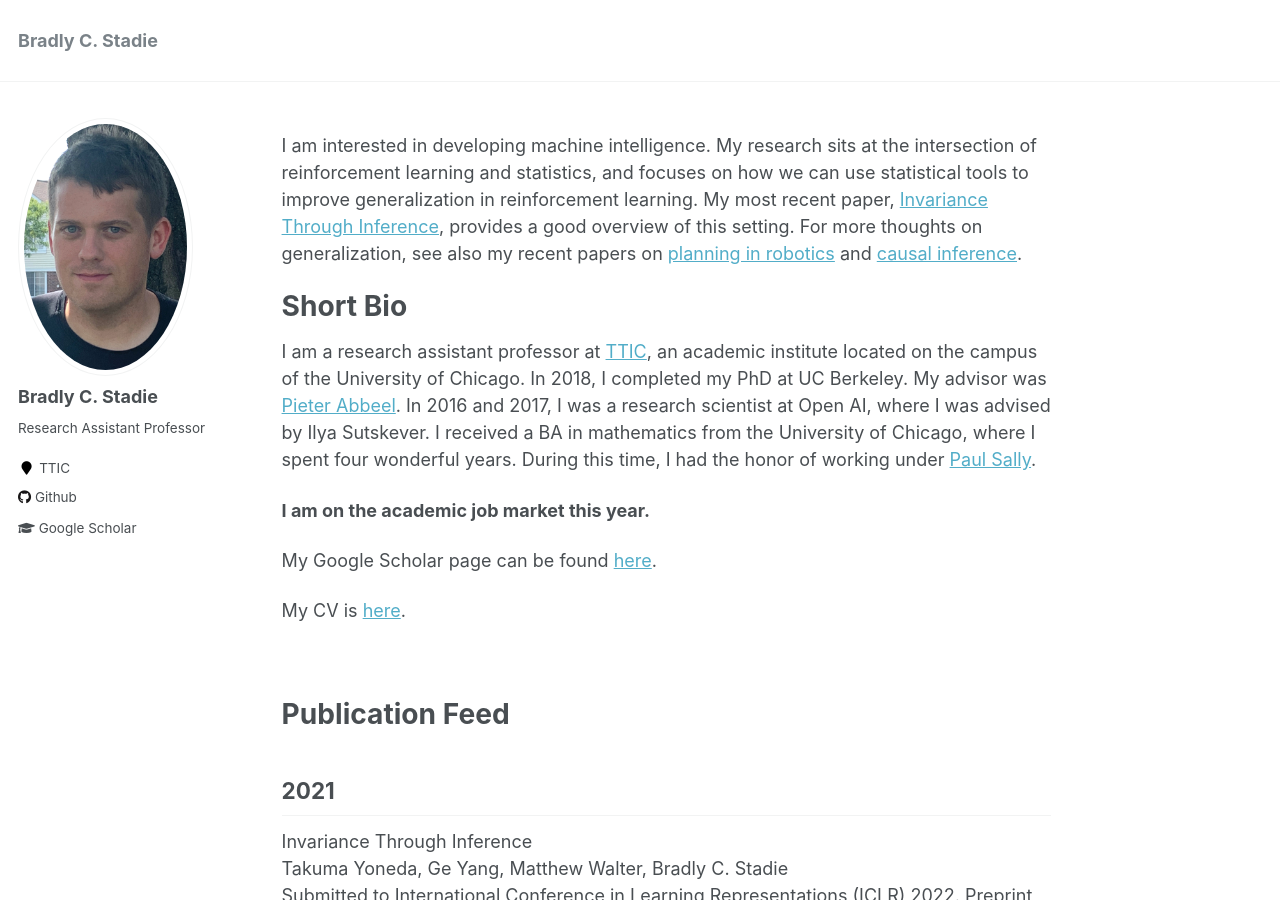
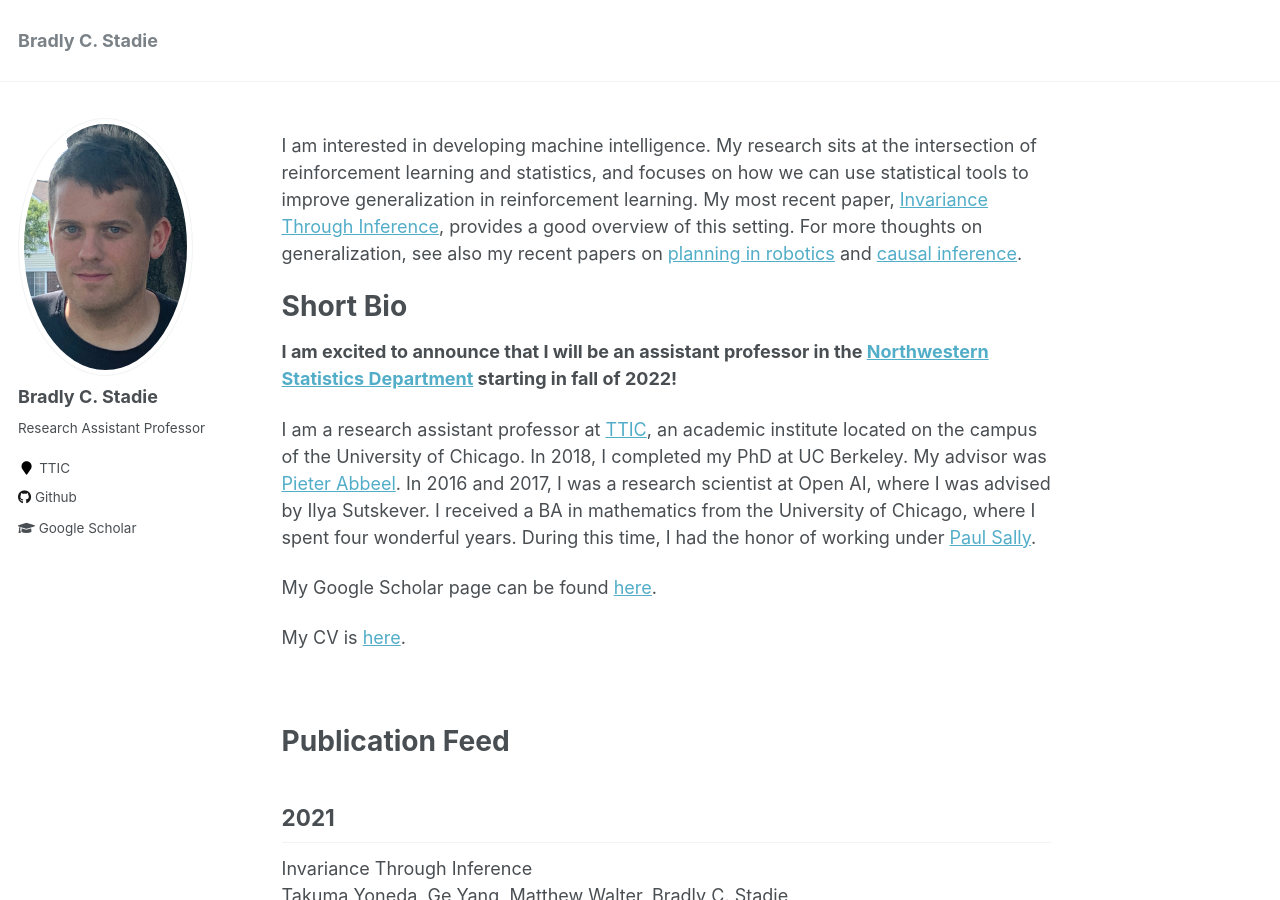
Before and after one commit to bstadie/bstadie.github.io, a Jekyll site: the page built from _pages/about.md, in a window 1280 px wide and 900 px high. Built offline with Jekyll 4.4.1, drawn with Linux system fonts in a browser that asks for light colours.

Commit message:
Big news
Big news!

```diff
--- a/_pages/about.md
+++ b/_pages/about.md
@@ -12,6 +12,8 @@ I am interested in developing machine intelligence. My research sits at the inte
 
 Short Bio
 ======
+**I am excited to announce that I will be an assistant professor in the [Northwestern Statistics Department](https://statistics.northwestern.edu/.) starting in fall of 2022!**
+
 I am a research assistant professor at [TTIC](https://www.ttic.edu/), an academic institute located on the campus of the University of Chicago.
 In 2018, I completed my PhD at UC Berkeley. My advisor was [Pieter Abbeel](http://people.eecs.berkeley.edu/~pabbeel/).
 In 2016 and 2017, I was a research scientist at Open AI, where I was advised by Ilya Sutskever.
@@ -19,7 +21,6 @@ I received a BA in mathematics from the University of Chicago, where I spent fou
 During this time, I had the honor of working under
 [Paul Sally](https://en.wikipedia.org/wiki/Paul_Sally).
 
-**I am on the academic job market this year.**
 
 My Google Scholar page can be found [here](https://scholar.google.ca/citations?user=lEV5F5kAAAAJ&hl=en&oi=ao).
 
```
Also changed, not shown: 1 other file.
